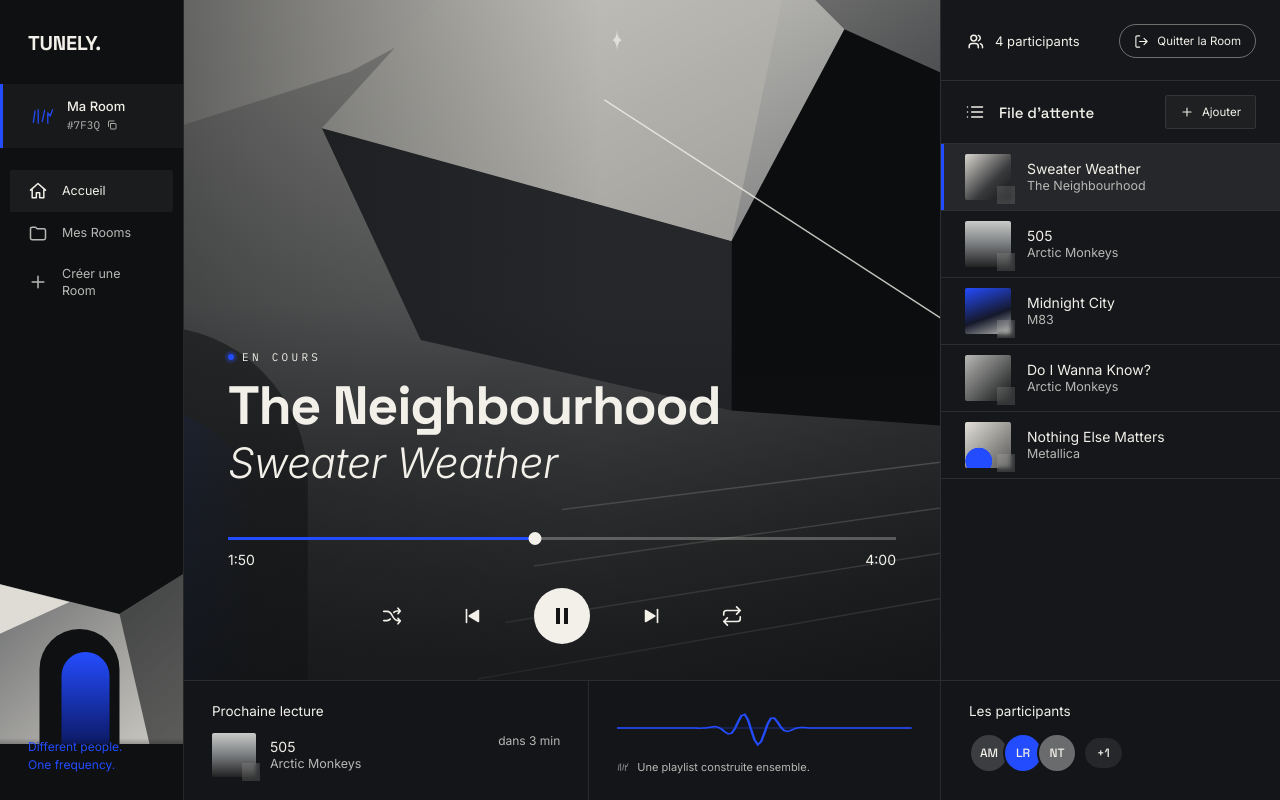
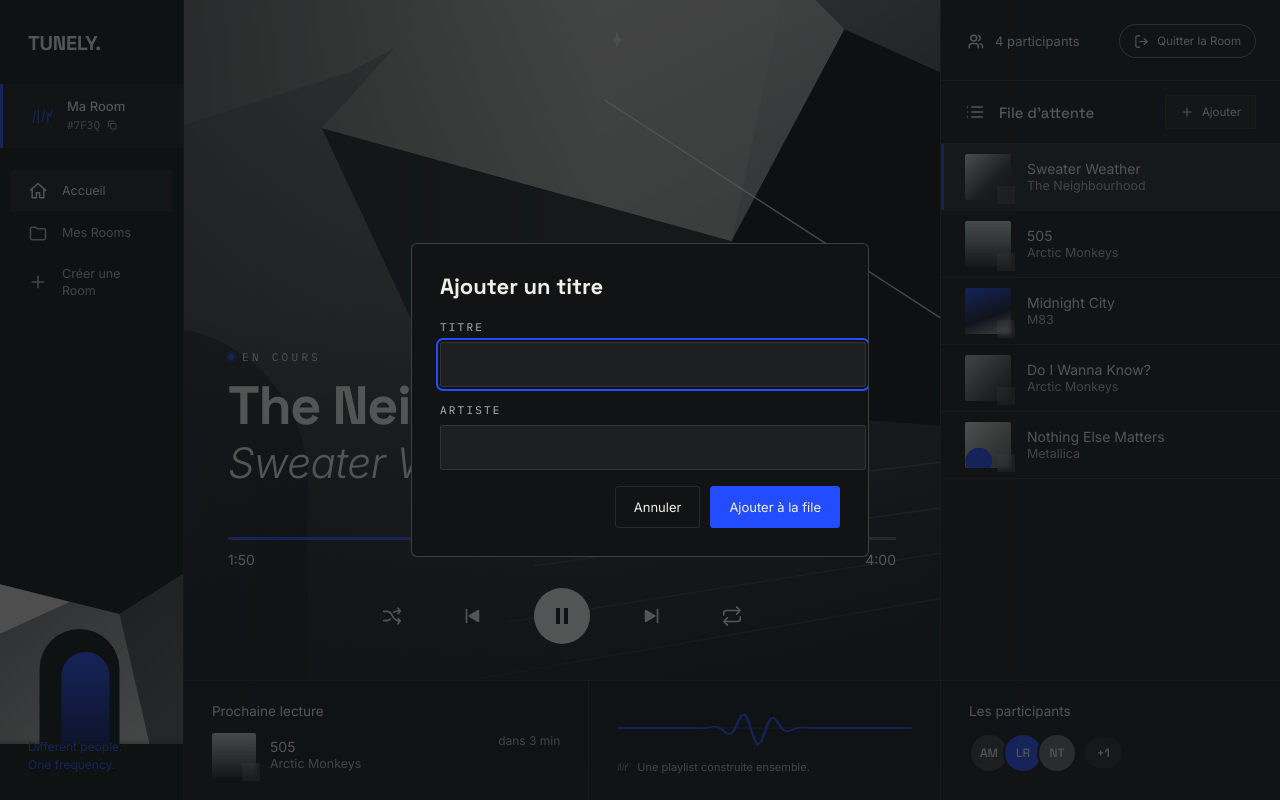
Before and after one commit to ItokianaRAKT/tunely-frontend-web, a React (Vite) app: page / in a window 1280 px wide. Both pictures are taken after a click on the button "Ajouter". Built offline with nearby package versions, Linux system fonts and the light colour scheme.

Commit message:
feat: add track suggestion dialog

```diff
--- a/src/App.css
+++ b/src/App.css
@@ -638,6 +638,73 @@ h2 {
   height: 30px;
 }
 
+/* dialog */
+dialog {
+  border: 1px solid rgba(242, 240, 233, 0.2);
+  background: var(--ink);
+  color: var(--chalk);
+  border-radius: 6px;
+  padding: 28px;
+  width: min(400px, calc(100vw - 32px));
+}
+
+dialog::backdrop {
+  background: rgba(17, 19, 21, 0.7);
+}
+
+dialog h4 {
+  margin: 0 0 20px;
+  font: 700 22px var(--head);
+}
+
+dialog label {
+  display: block;
+  font: 400 11px var(--mono);
+  letter-spacing: 0.2em;
+  text-transform: uppercase;
+  color: var(--conc);
+  margin-bottom: 16px;
+}
+
+dialog input {
+  display: block;
+  width: 100%;
+  margin-top: 8px;
+  background: rgba(255, 255, 255, 0.05);
+  border: 1px solid var(--line);
+  border-radius: 3px;
+  color: var(--chalk);
+  padding: 12px;
+  font: 400 15px var(--ui);
+}
+
+.acts {
+  display: flex;
+  gap: 10px;
+  justify-content: flex-end;
+  margin-top: 8px;
+}
+
+.btn {
+  padding: 11px 18px;
+  border-radius: 3px;
+  font-size: 13px;
+  border: 1px solid var(--line);
+}
+
+.btn:hover {
+  background: rgba(255, 255, 255, 0.08);
+}
+
+.btn.p {
+  background: var(--blue);
+  border-color: var(--blue);
+}
+
+.btn.p:hover {
+  background: #3a5eff;
+}
+
 /* toast */
 #toast {
   position: fixed;
--- a/src/App.tsx
+++ b/src/App.tsx
@@ -4,12 +4,14 @@ import { Sidebar } from './components/Sidebar'
 import { Stage } from './components/Stage'
 import { QueuePanel } from './components/QueuePanel'
 import { StatusStrip } from './components/StatusStrip'
+import { AddTrackDialog } from './components/AddTrackDialog'
 import { usePlayer } from './hooks/usePlayer'
 import './App.css'
 
 function App() {
   const [toast, setToast] = useState('')
   const [roomCode, setRoomCode] = useState('#7F3Q')
+  const [adding, setAdding] = useState(false)
   const toastTimer = useRef<ReturnType<typeof setTimeout> | undefined>(
     undefined,
   )
@@ -36,6 +38,7 @@ function App() {
     toggleRepeat,
     seekTo,
     selectTrack,
+    addTrack,
   } = usePlayer(showToast)
 
   const handleNav = useCallback(
@@ -106,6 +109,7 @@ function App() {
           tracks={tracks}
           currentIndex={currentIndex}
           onPick={selectTrack}
+          onAdd={() => setAdding(true)}
         />
         <StatusStrip
           track={track}
@@ -113,6 +117,12 @@ function App() {
           upcoming={tracks[upcomingIndex]}
         />
       </main>
+
+      <AddTrackDialog
+        open={adding}
+        onClose={() => setAdding(false)}
+        onAdd={addTrack}
+      />
 
       <div
         id="toast"
--- /dev/null
+++ b/src/components/AddTrackDialog.tsx
@@ -0,0 +1,58 @@
+import { useEffect, useRef } from 'react'
+import type { FormEvent } from 'react'
+
+type AddTrackDialogProps = {
+  open: boolean
+  onClose: () => void
+  onAdd: (title: string, artist: string) => void
+}
+
+export function AddTrackDialog({ open, onClose, onAdd }: AddTrackDialogProps) {
+  const dialogRef = useRef<HTMLDialogElement>(null)
+  const formRef = useRef<HTMLFormElement>(null)
+  const titleRef = useRef<HTMLInputElement>(null)
+  const artistRef = useRef<HTMLInputElement>(null)
+
+  useEffect(() => {
+    const dialog = dialogRef.current
+    if (!dialog) return
+    if (open) {
+      formRef.current?.reset()
+      if (!dialog.open) dialog.showModal()
+      titleRef.current?.focus()
+    } else if (dialog.open) {
+      dialog.close()
+    }
+  }, [open])
+
+  const handleSubmit = (event: FormEvent<HTMLFormElement>) => {
+    const title = titleRef.current?.value.trim()
+    const artist = artistRef.current?.value.trim()
+    if (!title || !artist) return
+    onAdd(title, artist)
+  }
+
+  return (
+    <dialog ref={dialogRef} onClose={onClose}>
+      <form method="dialog" ref={formRef} onSubmit={handleSubmit}>
+        <h4>Ajouter un titre</h4>
+        <label>
+          Titre
+          <input ref={titleRef} required maxLength={48} autoComplete="off" />
+        </label>
+        <label>
+          Artiste
+          <input ref={artistRef} required maxLength={40} autoComplete="off" />
+        </label>
+        <div className="acts">
+          <button type="button" className="btn" onClick={onClose}>
+            Annuler
+          </button>
+          <button type="submit" className="btn p">
+            Ajouter à la file
+          </button>
+        </div>
+      </form>
+    </dialog>
+  )
+}
--- a/src/components/QueuePanel.tsx
+++ b/src/components/QueuePanel.tsx
@@ -7,12 +7,14 @@ type QueuePanelProps = {
   tracks: Track[]
   currentIndex: number
   onPick: (index: number) => void
+  onAdd: () => void
 }
 
 export function QueuePanel({
   tracks,
   currentIndex,
   onPick,
+  onAdd,
 }: QueuePanelProps) {
   const [open, setOpen] = useState(true)
 
@@ -41,7 +43,7 @@ export function QueuePanel({
             <Icon name="chev" />
           </span>
         </button>
-        <button className="ghost">
+        <button className="ghost" onClick={onAdd}>
           <Icon name="plus" style={{ width: 14, height: 14 }} />
           Ajouter
         </button>
--- a/src/hooks/usePlayer.ts
+++ b/src/hooks/usePlayer.ts
@@ -1,10 +1,10 @@
 import { useCallback, useEffect, useMemo, useState } from 'react'
-import { SEED_TRACKS } from '../data/tracks'
+import { GRADIENTS, SEED_TRACKS } from '../data/tracks'
 
 type Notify = (message: string) => void
 
 export function usePlayer(notify: Notify) {
-  const [tracks] = useState(SEED_TRACKS)
+  const [tracks, setTracks] = useState(SEED_TRACKS)
   const [currentIndex, setCurrentIndex] = useState(0)
   const [playing, setPlaying] = useState(true)
   const [time, setTime] = useState(102)
@@ -117,6 +117,16 @@ export function usePlayer(notify: Notify) {
     [currentIndex, goToTrack],
   )
 
+  const addTrack = useCallback(
+    (title: string, artist: string) => {
+      const duration = 180 + Math.floor(Math.random() * 121)
+      const gradient = GRADIENTS[tracks.length % GRADIENTS.length]
+      setTracks((list) => [...list, { title, artist, duration, gradient }])
+      notify(`« ${title} » ajouté à la file`)
+    },
+    [tracks.length, notify],
+  )
+
   return {
     tracks,
     track,
@@ -133,5 +143,6 @@ export function usePlayer(notify: Notify) {
     toggleRepeat,
     seekTo,
     selectTrack,
+    addTrack,
   }
 }
```
